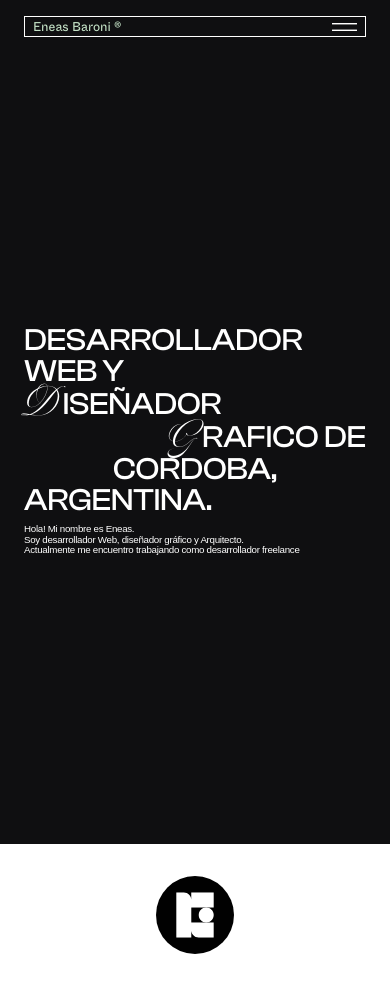
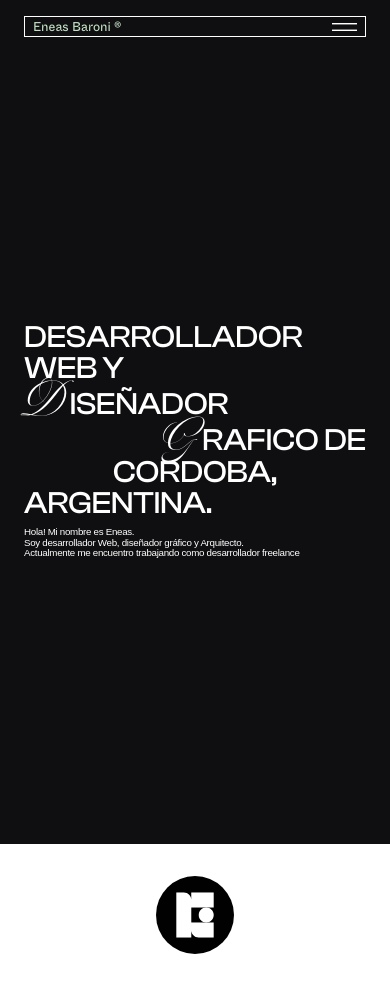
Before and after one commit to eneasbaroni/portfolio-ts, a React (Vite) app: page / in a window 390 px wide. Shown: the top 992 px of the page. Built offline with nearby package versions, Linux system fonts and the light colour scheme; a web font is replaced by a local one.

Commit message:
update h1 span mobile

```diff
--- a/src/App.css
+++ b/src/App.css
@@ -184,6 +184,10 @@ input {
 @media screen and (max-width: 576px) {
   .h1 {
     font-size: 10vw;
+
+    span {
+      font-size: 12vw;
+    }
   }
 
   #home h1 {
```
